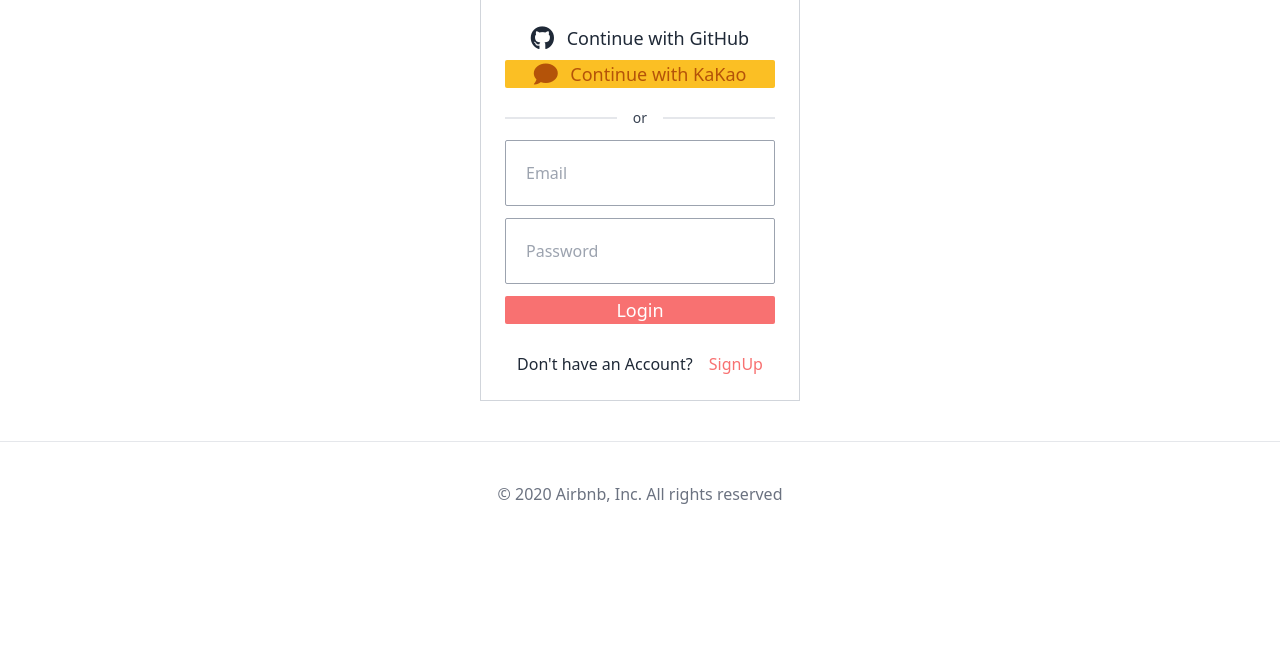
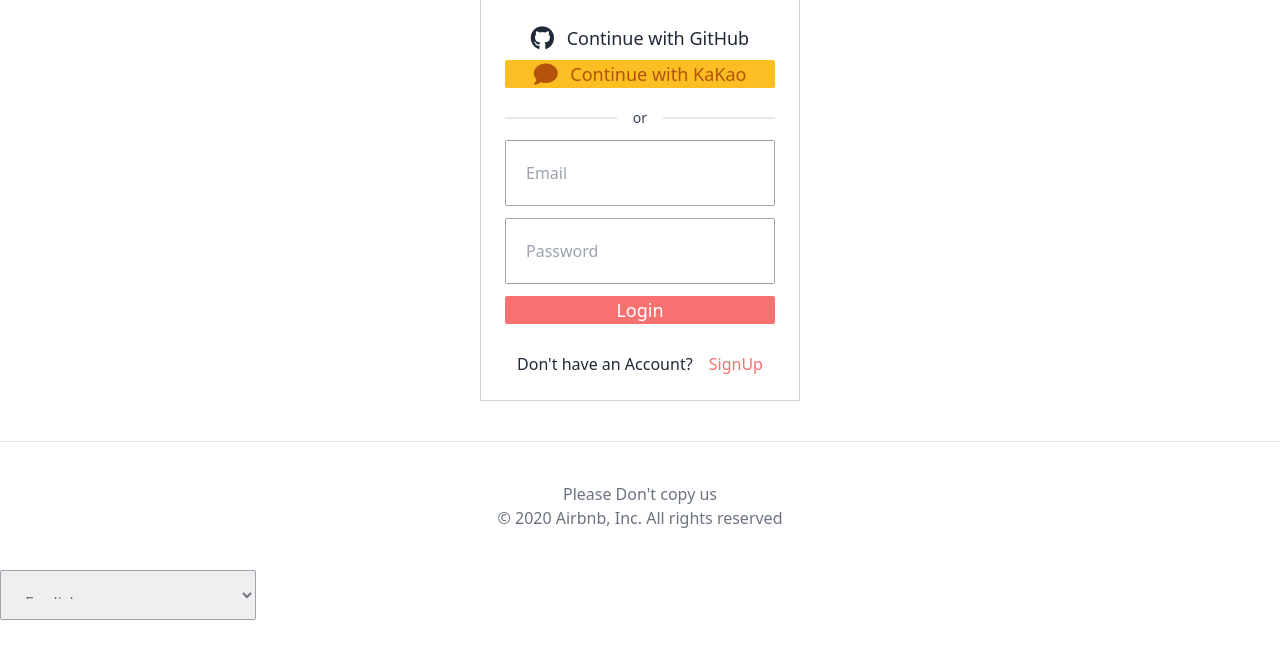
Before and after one commit to heejin-pro/airbnb-clone, a Django app: page /users/login/?next=/rooms/1/photos/1/edit/ in a window 1280 px wide. Shown: the part 97-756 px from the top of the page. Run offline with Django 3.2, Linux system fonts and the light colour scheme; style sheets or scripts are compiled from the project's sources; some libraries are stand-ins or nearby versions.

Commit message:
Add select language

```diff
--- a/templates/base.html
+++ b/templates/base.html
@@ -1,4 +1,4 @@
-{% load static %}
+{% load static i18n %}
 <!DOCTYPE html>
 <html lang="en">
 
@@ -19,20 +19,32 @@
         </a>
         {% block search_bar %}
         <form class="w-9/12" method="get" action="{% url "rooms:search" %}">
-            <input class="search-box border px-5 py-3 text-sm font-medium text-gray-900 placeholder-gray-600 rounded-sm w-64 shadow-md hover:shadow-lg focus:outline-none" name="city" placeholder="Search by City">
+            <input class="search-box border px-5 py-3 text-sm font-medium text-gray-900 placeholder-gray-600 rounded-sm w-64 shadow-md hover:shadow-lg focus:outline-none" name="city" placeholder="{% trans "Search by City" %}">
         </form>
         {% endblock search_bar %}
       </div>
         {% include "partials/nav.html" %}
     </header>
 
-        {% block content %}
+    {% block content %}
 
-        {% endblock content %}
+    {% endblock content %}
 
-        {% include "partials/messages.html" %}
+    {% include "partials/messages.html" %}
 
-        {% include "partials/footer.html" %}
+    {% include "partials/footer.html" %}
+
+    <script>
+    // change language logic
+      const langSelect = document.getElementById("js-lang");
+      const handleLangChange = () => {
+          const selected = langSelect.value;
+          //fetch('{% url 'users:switch-language' %}?lang=${selected}').then(() => window.location.reload());
+          fetch(`{% url 'users:switch-language' %}?lang=${selected}`).then(() => window.location.reload());
+
+      }
+      langSelect.addEventListener("change", handleLangChange);
+    </script>
 </body>
 
 </html>
--- a/templates/partials/footer.html
+++ b/templates/partials/footer.html
@@ -1,3 +1,16 @@
+{% load i18n %}
+
 <footer class="container mx-auto text-center py-10 border-t font-medium text-gray-500">
-    &copy; 2020 Airbnb, Inc. All rights reserved
+    <div class="flex flex-col">
+        <span>
+            {% trans "Please Don't copy us" %}
+        </span>
+        <span>&copy; 2020 Airbnb, Inc. All rights reserved</span>
+    </div>
+    <div class="flex mt-10">
+        <select class="w-1/5 h-13" id="js-lang">
+            <option value="en">English</option>
+            <option value="es">Spanish</option>
+        </select>
+    </div>
 </footer>
--- a/users/urls.py
+++ b/users/urls.py
@@ -18,4 +18,5 @@ urlpatterns = [
     path("update-profile/", views.UpdateProfileView.as_view(), name="update"),
     path("update-password/", views.UpdatePasswordView.as_view(), name="password"),
     path("switch-hosting/", views.switch_hosting, name="switch-hosting"),
+    path("switch-language/", views.switch_language, name="switch-language"),
 ]
--- a/users/views.py
+++ b/users/views.py
@@ -1,5 +1,6 @@
 import os
 import requests
+from django.http import HttpResponse
 from django.views import View
 from django.views.generic import FormView, DetailView, UpdateView
 from django.contrib.auth.views import PasswordChangeView
@@ -288,3 +289,10 @@ def switch_hosting(request):
     except KeyError:
         request.session["is_hosting"] = True
     return redirect(reverse("core:home"))
+
+
+def switch_language(request):
+    lang = request.GET.get("lang", None)
+    if lang is not None:
+        pass
+    return HttpResponse(status=200)
```
Also changed, not shown: locale/es/LC_MESSAGES/django.po (added).
